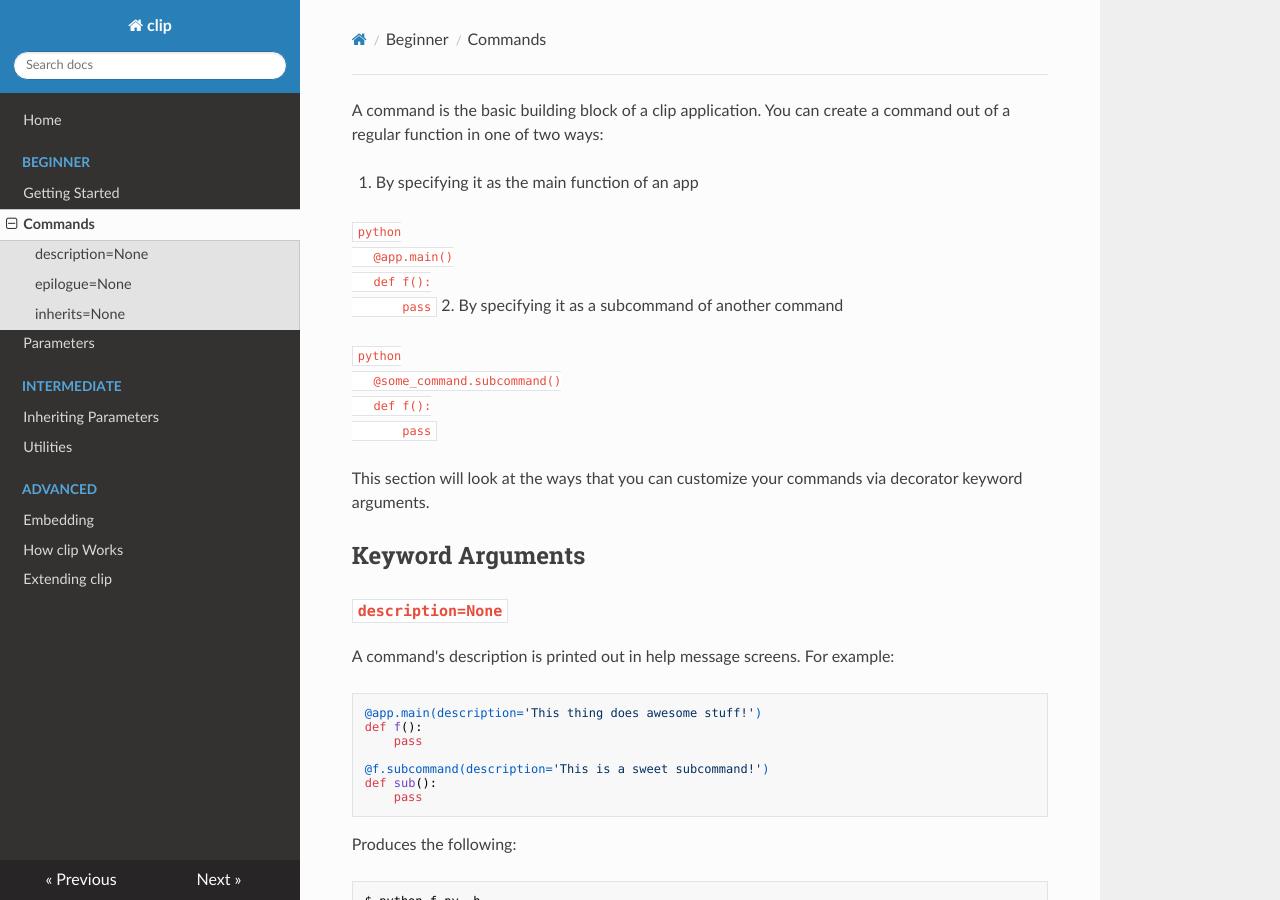
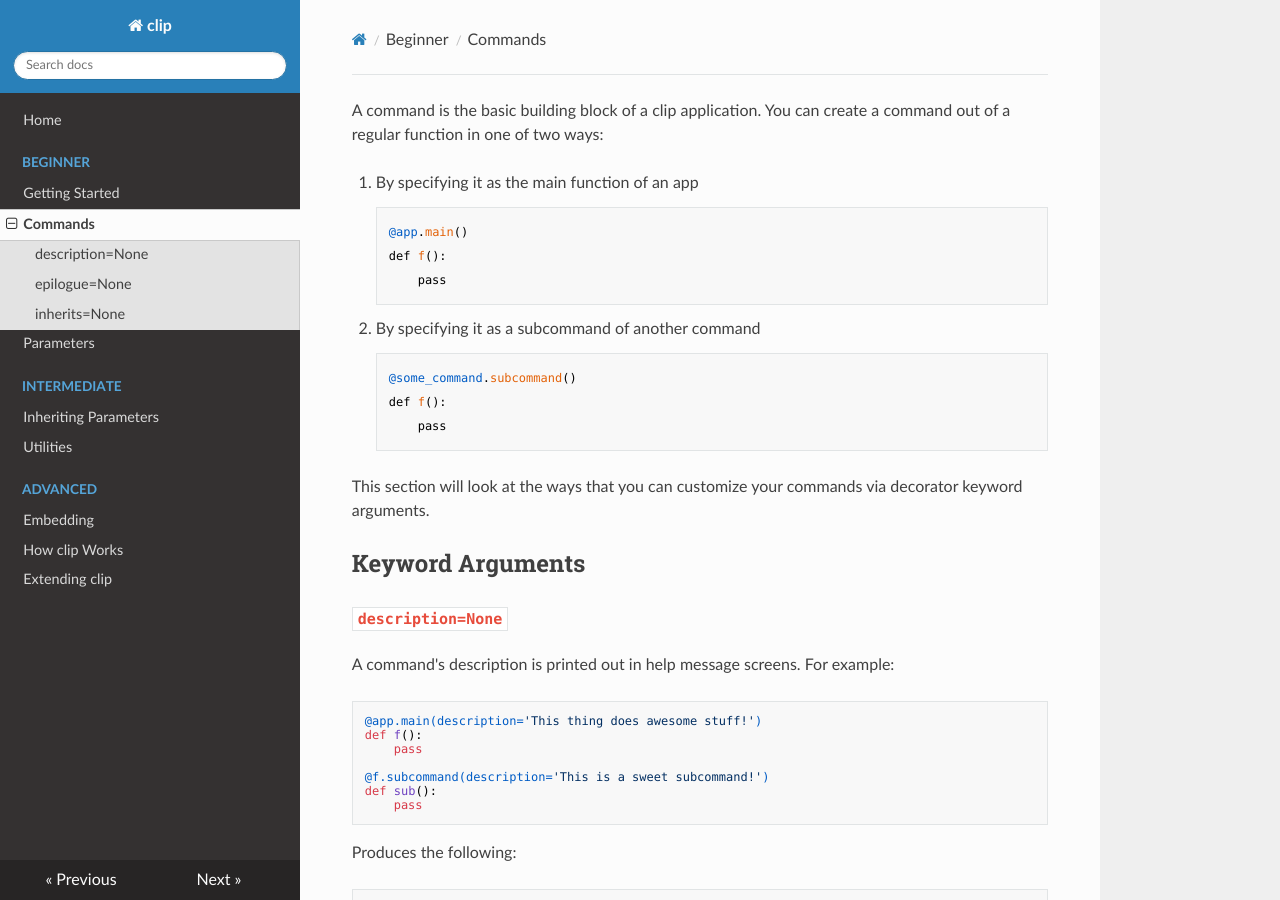
Before and after one commit to willyg302/clip.py, an MkDocs documentation site: the page built from docs/commands.md, in a window 1280 px wide and 900 px high. Built offline with MkDocs 1.6.1, drawn with Linux system fonts in a browser that asks for light colours; nearby versions of some CDN libraries; old or Windows-style settings are respelled for this version of MkDocs.

Commit message:
Fix small formatting issue in the Command docs

````diff
--- a/docs/commands.md
+++ b/docs/commands.md
@@ -2,18 +2,15 @@ A command is the basic building block of a clip application. You can create a co
 
 1. By specifying it as the main function of an app
 
-   ```python
-   @app.main()
-   def f():
-       pass
-   ```
+        @app.main()
+        def f():
+            pass
+
 2. By specifying it as a subcommand of another command
 
-   ```python
-   @some_command.subcommand()
-   def f():
-       pass
-   ```
+        @some_command.subcommand()
+        def f():
+            pass
 
 This section will look at the ways that you can customize your commands via decorator keyword arguments.
 
````
